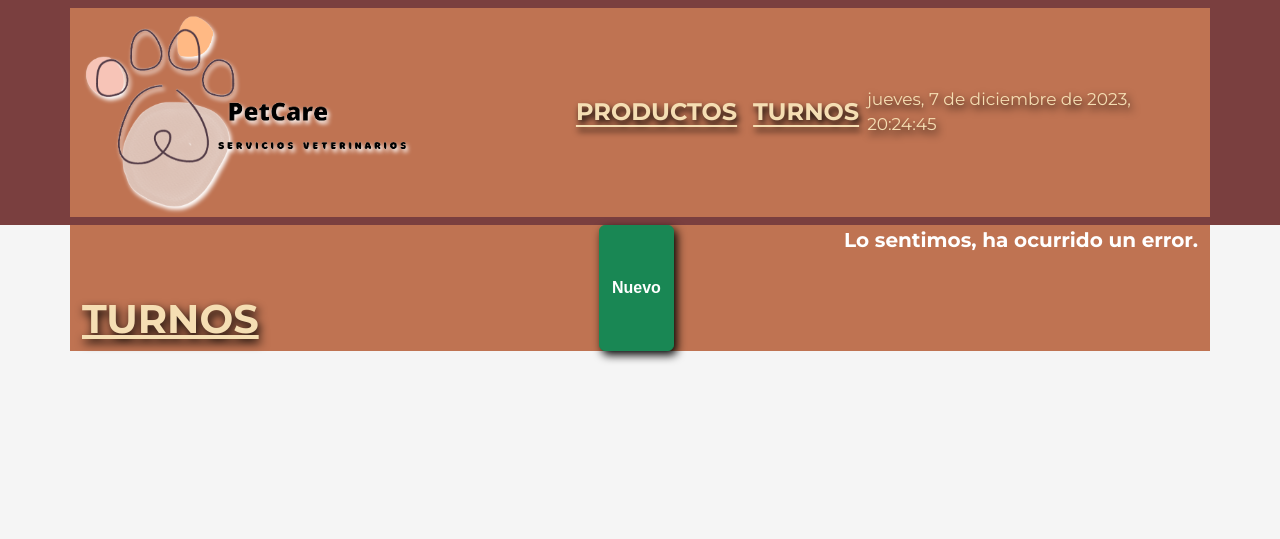
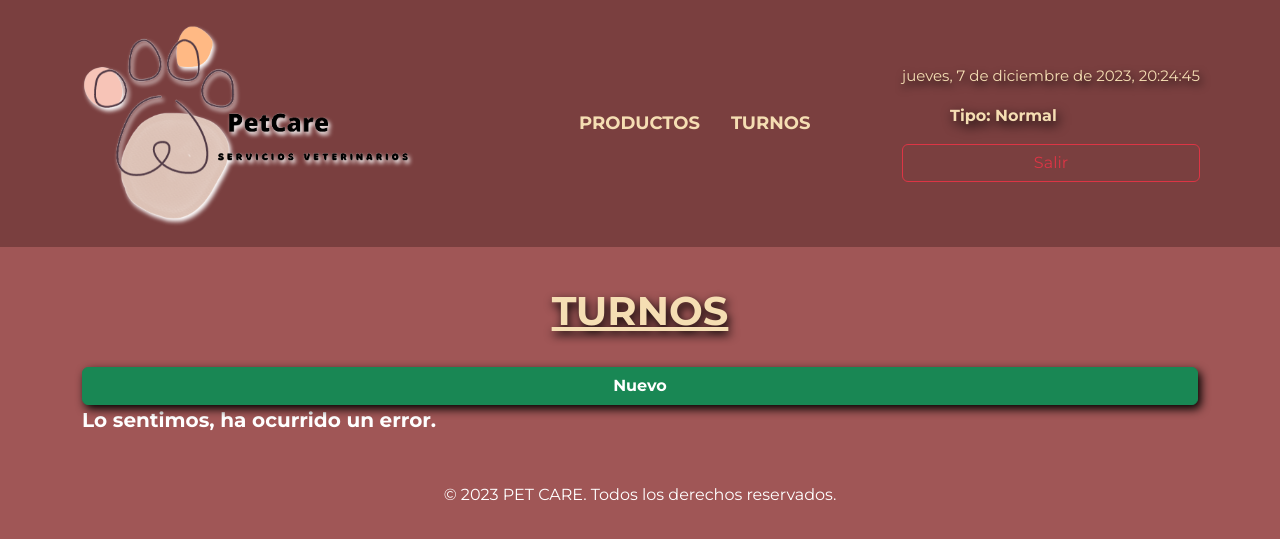
Before and after one commit to Luchito30/Crud-Python, a Flask app: template templates/turnos.html in a window 1280 px wide. Shown: the top 539 px of the page. Run offline with Flask 3, Linux system fonts and the light colour scheme; the template is opened without the code that fills it: values that come from a table or form of the project are taken from there, others are empty; data comes from the database, SQL or seed files in the repository; parts of the project's set-up code (start-up, migrations or seed data) failed here and were passed over; some libraries are stand-ins or nearby versions.

Commit message:
session, header-dash

```diff
--- a/Public/javascript/header.js
+++ b/Public/javascript/header.js
@@ -1,13 +1,41 @@
+// Leer la información de sesión
+const rol_id = sessionStorage.getItem('rol_id');
+const user = sessionStorage.getItem('user');
+
+function actualizarHora() {
+    const horaElemento = document.getElementById("horaActual");
+    horaElemento.textContent = obtenerFechaHoraActual();
+}
+
+function obtenerFechaHoraActual() {
+    const fechaHora = new Date();
+    const opciones = { weekday: 'long', year: 'numeric', month: 'long', day: 'numeric', hour: 'numeric', minute: 'numeric', second: 'numeric'};
+    return fechaHora.toLocaleDateString('es-ES', opciones);
+}
+
+// Actualizar la hora cada segundo
+setInterval(actualizarHora, 1000);
+
+// Función para cerrar sesión
+function salir() {
+    // Limpiar la información de la sesión
+    sessionStorage.removeItem('user');
+}
+
+// Construir el header con Bootstrap
 document.getElementById("header").innerHTML = `
-    <nav class="navbar navbar-expand-sm navbar-light">
-        <div class="container">
-            <a class="navbar-brand" href="./bienvenida.html"><img class="header__logo" src="../Public/Img/logo_petcare.png" alt="Logo"></a>
-            <button class="navbar-toggler d-lg-none" type="button" data-bs-toggle="collapse" data-bs-target="#collapsibleNavId" aria-controls="collapsibleNavId"
-                aria-expanded="false" aria-label="Toggle navigation">
-                <span class="navbar-toggler-icon"></span>
-            </button>
-            <div class="collapse navbar-collapse" id="collapsibleNavId">
-                <ul class="navbar-nav me-auto mt-2 mt-lg-0">
+<nav class="navbar navbar-expand-sm navbar-light">
+        <div class="container header__div">
+            <div class="d-flex align-items-center justify-content-between w-100">
+                <!-- Primera sección: Logo -->
+                <div class="d-flex align-items-center">
+                    <a class="navbar-brand" href="./bienvenida.html">
+                        <img class="header__logo" src="../Public/Img/logo_petcare.png" alt="Logo">
+                    </a>
+                </div>
+
+                <!-- Segunda sección: Menú de productos y turnos -->
+                <ul class="navbar-nav me-auto">
                     <li class="nav-item">
                         <a class="nav-link header__menu" href="./productos.html" aria-current="page">PRODUCTOS <span class="visually-hidden">(current)</span></a>
                     </li>
@@ -15,22 +43,22 @@ document.getElementById("header").innerHTML = `
                         <a class="nav-link header__menu" href="./turnos.html">TURNOS</a>
                     </li>
                 </ul>
-                <span class="nav-link header__hora" id="horaActual">${obtenerFechaHoraActual()}</span>
+
+                <!-- Tercera sección: Hora, Usuario y Salir -->
+                <div class="d-flex flex-column">
+                    <span class="nav-link header__hora mb-3" id="horaActual">${obtenerFechaHoraActual()}</span>
+                    <div class="d-flex flex-column">
+                        <div class="nav-link d-flex gap-5 mb-3">
+                            <span class="header__usartam">${user ? `Usuario: ${user}` : ''}</span>
+                            <span class="header__usartam">${rol_id === "1" ? 'Tipo: Admin' : 'Tipo: Normal'}</span>
+                        </div>
+                        <a class="btn btn-outline-danger" href="./index.html" onclick="salir()">Salir</a>
+                    </div>
+                </div>
             </div>
         </div>
     </nav>
-`;
+    `;
 
-function actualizarHora() {
-    const horaElemento = document.getElementById("horaActual");
-    horaElemento.textContent = obtenerFechaHoraActual();
-}
-
-// Actualizar la hora cada segundo
-setInterval(actualizarHora, 1000);
-
-function obtenerFechaHoraActual() {
-    const fechaHora = new Date();
-    const opciones = { weekday: 'long', year: 'numeric', month: 'long', day: 'numeric', hour: 'numeric', minute: 'numeric', second: 'numeric'};
-    return fechaHora.toLocaleDateString('es-ES', opciones);
-}
+    console.log("el rol_id:" + rol_id)
+    console.log("el user:" + user)
--- a/Public/stylesheet/ESTILOSNUEVO.CSS
+++ b/Public/stylesheet/ESTILOSNUEVO.CSS
@@ -45,7 +45,7 @@ li {
 
 
 }
-.container {
+.container__div {
     display: flex;
     justify-content: space-between;
     width: 100%;
--- a/Public/stylesheet/dashboard.css
+++ b/Public/stylesheet/dashboard.css
@@ -3,7 +3,17 @@
     font-weight: 700;
     text-align: center;
     text-decoration: underline;
-    margin-top: 70px;
+    margin-top: 40px;
+    color: wheat;
+    filter: drop-shadow(2px 4px 5px black);
+}
+
+.main__subtitulo{
+    font-family: 'Montserrat', sans-serif;
+    font-weight: 700;
+    text-align: center;
+    text-decoration: underline;
+    margin-top: 25px;
     color: wheat;
     filter: drop-shadow(2px 4px 5px black);
 }
--- a/Public/stylesheet/header-dash.css
+++ b/Public/stylesheet/header-dash.css
@@ -1,23 +1,56 @@
 .header__logo {
-    width: 70%;
+    max-width: 70%;
+    height: auto;
     filter: drop-shadow(2px 3px 2px white);
 }
 
-.header__menu{
+.header__menu {
     color: wheat;
-    font-size: 24px;
+    font-size: 18px;
     font-weight: 700;
-    filter: drop-shadow(2px 4px 3px black);
-    text-decoration: underline;
-    text-underline-position: under;
+    text-decoration: none;
+    margin-right: 15px;
 }
 
-.header__form{
-    width: 50%;
+.header__menu:hover {
+    text-decoration: underline;
 }
 
-.header__hora{
+.header__hora {
     color: wheat;
-    font-size: 17px;
+    font-size: 15px;
     filter: drop-shadow(2px 4px 4px black);
 }
+
+.header__div {
+    background-color: #7a3f3f;
+    padding: 10px;
+    width: 100%;
+}
+
+.header__user {
+    color: white;
+    margin-right: 10px;
+}
+
+.header__btn-salir {
+    margin-top: 5px;
+}
+
+.header__usartam{
+    font-size: 16px;
+    color: wheat;
+    filter: drop-shadow(2px 4px 6px black);
+    font-weight: 700;
+    font-family: 'Montserrat', sans-serif;
+}
+
+@media (max-width: 767px) {
+    .header__logo {
+        max-width: 100%;
+    }
+    .header__menu {
+        margin-right: 0;
+        margin-bottom: 10px;
+    }
+}
--- a/Public/stylesheet/logeo.css
+++ b/Public/stylesheet/logeo.css
@@ -1,8 +1,3 @@
-body {
-    background-color: #f5f5f5;
-    margin: 0;
-}
-
 .container-fluid {
     height: 100vh;
 }
@@ -68,6 +63,7 @@ body {
     margin-top: 30px;
     width: 25%;
     filter: drop-shadow(2px 4px 6px black);
+    margin-right: 50px;
 }
 
 .form__boton--a{
--- a/Public/stylesheet/servicios.css
+++ b/Public/stylesheet/servicios.css
@@ -23,6 +23,10 @@ li {
     --text-color-inverse: orange;
     --navbar-shallow-color: hsl(0, 24%, 93%);
     --menu-mobile-background-color: #F7C4B7;
+}
+
+.body{
+    background-color: white;
 }
 
 /* Body */
--- a/app.py
+++ b/app.py
@@ -1,5 +1,5 @@
 # Importación de módulos necesarios
-from flask import Flask, jsonify, request,redirect, url_for, session
+from flask import Flask, jsonify, request,redirect, url_for, session, render_template
 from flask_sqlalchemy import SQLAlchemy
 from marshmallow import Schema, fields, ValidationError
 from flask_cors import CORS
@@ -7,6 +7,7 @@ from flask_marshmallow import Marshmallow
 from sqlalchemy import func
 from flask_bcrypt import Bcrypt
 import datetime
+from functools import wraps
 
 # Creación de la aplicación Flask
 app = Flask(__name__)
@@ -22,6 +23,40 @@ app.config['SQLALCHEMY_TRACK_MODIFICATIONS'] = False
 db = SQLAlchemy(app)
 ma = Marshmallow(app)
 bcrypt = Bcrypt(app)
+
+# decorador que verifica si el usuario está autenticado
+def login_required(func):
+    @wraps(func)
+    def decorated_function(*args, **kwargs):
+        if 'user' not in session:
+            return redirect(url_for('login'))
+        return func(*args, **kwargs)
+    return decorated_function
+
+@app.route('/bienvenida.html')
+@login_required
+def bienvenida():
+    return render_template('index.html')
+
+@app.route('/productos.html')
+@login_required
+def productos():
+    return render_template('productos.html')
+
+@app.route('/turnos.html')
+@login_required
+def turnos():
+    return render_template('turnos.html')
+
+@app.route('/turno_update.html')
+@login_required
+def turno_update():
+    return render_template('turno_update.html')
+
+@app.route('/productos_update.html')
+@login_required
+def productos_update():
+    return render_template('productos_update.html')
 
 # Definición del modelo de datos
 class Rol(db.Model):
@@ -98,7 +133,8 @@ def login():
             if bcrypt.check_password_hash(usuario.password, password):
                 # Guardar información de sesión
                 session['user'] = usuario.user
-                return jsonify({'mensaje': 'Inicio de sesión exitoso'})
+                session['rol_id'] = usuario.rol_id  # Agregar rol_id a la sesión
+                return jsonify({'mensaje': 'Inicio de sesión exitoso', 'rol_id': usuario.rol_id})
             else:
                 return jsonify({'error': 'Contraseña incorrecta'}), 401
         else:
@@ -106,6 +142,7 @@ def login():
 
     except Exception as e:
         return jsonify({'error': f'Error en el servidor: {str(e)}'}), 500
+
 
 # Definición del modelo de datos
 class Producto(db.Model):
--- a/templates/Contacto-PetCare.html
+++ b/templates/Contacto-PetCare.html
@@ -76,7 +76,7 @@
     </div>
 
 
-    <div class="container">
+    <div class="container__div">
         <div class="column" id="contact-form">
             <h2>Dejanos tu mensaje</h2>
             <form  id="contactForm" >
--- a/templates/servicios.html
+++ b/templates/servicios.html
@@ -19,7 +19,7 @@
 
 </head>
 
-<body>
+<body class="body">
     <!-- header -->
     <header class="header">
         <!-- logo -->
--- a/templates/turno_nuevo.html
+++ b/templates/turno_nuevo.html
@@ -32,6 +32,7 @@
             margin: 40px auto;
             width: 500px;
             padding: 20px;
+            color: black;
             border-radius: 15px;
             box-shadow: 0px 0px 10px 0px #000000;
           "
--- a/templates/turno_update.html
+++ b/templates/turno_update.html
@@ -32,6 +32,7 @@
             margin: 40px auto;
             width: 500px;
             padding: 20px;
+            color: black;
             border-radius: 15px;
             box-shadow: 0px 0px 10px 0px #000000;
           "
--- a/templates/turnos.html
+++ b/templates/turnos.html
@@ -32,51 +32,52 @@
                 </section>
                 <section v-else>
                     <section>
-                        <h2 class="main__titulo">Turno Próximo</h2>
+                        <h2 class="main__titulo">Próximo Turno</h2>
                         <div v-if="turnoProximo" class="main__conteiner-description turno--proximo">
-                            <!-- Mostrar detalles del turno próximo aquí -->
-                            <p>ID: {{ turnoProximo.id }}</p>
-                            <p>{{ turnoProximo.fecha }} - {{ turnoProximo.hora }}</p>
-                            <p>{{ turnoProximo.paciente_nombre }} - {{ turnoProximo.especialidad }}</p>
+                            <div class="card text-dark bg-light mb-4 main__proximo">
+                                <div class="card-body">
+                                    <p class="card-title">ID: {{ turnoProximo.id }}</p>
+                                    <p class="card-text">{{ turnoProximo.fecha }} - {{ turnoProximo.hora }}</p>
+                                    <p class="card-text">{{ turnoProximo.paciente_nombre }} - {{ turnoProximo.especialidad }}</p>
+                                </div>
+                            </div>
                         </div>
                         <div v-else>
                             <p>No hay turno próximo.</p>
                         </div>
                     </section>
-                    <section>
-                        <h2 class="main__titulo">Turnos Pasados</h2>
-                        <div v-if="turnosPasados.length > 0" class="main__conteiner-description main__containerto">
-                            <!-- Mostrar detalles de los turnos pasados aquí -->
-                            <ul class="main__listadoturno">
-                                <li v-for="turno in turnosPasados" :key="turno.id">
+                    <section class="mb-4">
+                        <h2 class="main__subtitulo mb-4">Turnos Pasados</h2>
+                        <div v-if="turnosPasados.length > 0" class="main__conteiner-description d-flex justify-content-center gap-5 flex-wrap mb-4">
+                            <div v-for="turno in turnosPasados" :key="turno.id" class="card text-dark bg-light me-2 mb-2 main__pasado">
+                                <div class="card-body">
                                     <p>ID: {{ turno.id }}</p>
                                     <p>{{ turno.fecha }} - {{ turno.hora }}</p>
                                     <p>{{ turno.paciente_nombre }} - {{ turno.especialidad }}</p>
-                                </li>
-                            </ul>
+                                </div>
+                            </div>
                         </div>
                         <div v-else>
                             <p>No hay turnos vencidos.</p>
                         </div>
                     </section>
-
-                    <section>
+                    <section class="mb-4">
                         <div class="table-responsive">
-                            <table class="table table-bordered talbe__conteiner">
-                                <thead>
+                            <table class="table table-bordered table-hover talbe__conteiner">
+                                <thead class="table-dark">
                                     <tr>
-                                        <th class="text-center talbe-titulotable" scope="col">Id</th>
-                                        <th class="text-center talbe-titulotable" scope="col">Fecha</th>
-                                        <th class="text-center talbe-titulotable" scope="col">Hora</th>
-                                        <th class="text-center talbe-titulotable" scope="col">Nombre del Paciente</th>
-                                        <th class="text-center talbe-titulotable" scope="col">Especialidad</th>
-                                        <th class="text-center talbe-titulotable" scope="col">Estado</th>
-                                        <th class="text-center talbe-titulotable" scope="col">Notas</th>
-                                        <th class="text-center talbe-titulotable" scope="col">Acciones</th>
+                                        <th class="text-center" scope="col">Id</th>
+                                        <th class="text-center" scope="col">Fecha</th>
+                                        <th class="text-center" scope="col">Hora</th>
+                                        <th class="text-center" scope="col">Nombre del Paciente</th>
+                                        <th class="text-center" scope="col">Especialidad</th>
+                                        <th class="text-center" scope="col">Estado</th>
+                                        <th class="text-center" scope="col">Notas</th>
+                                        <th class="text-center" scope="col">Acciones</th>
                                     </tr>
                                 </thead>
                                 <tbody>
-                                    <tr class="" v-for="turno in turnos" :key="turno.id">
+                                    <tr v-for="turno in turnos" :key="turno.id" class="table-row-hover">
                                         <td class="fw-bold text-center talbe-contenido" scope="row">{{ turno.id }}</td>
                                         <td class="text-center talbe-contenido">{{ turno.fecha }}</td>
                                         <td class="text-center talbe-contenido">{{ turno.hora }}</td>
@@ -85,13 +86,13 @@
                                         <td class="text-center talbe-contenido">{{ turno.estado }}</td>
                                         <td class="text-center talbe-contenido">{{ turno.notas }}</td>
                                         <td>
-                                            <div class="d-flex justify-content-center">
-                                                <a class="btn btn-primary boton__actions"
-                                                    :href="'turno_update.html?id=' + turno.id"><i
-                                                        class="fa-solid fa-pen-to-square"></i></a>
-                                                <button type="button" class="btn btn-danger ms-2 boton__actions"
-                                                    v-on:click="eliminar(turno.id)"><i
-                                                        class="fa-solid fa-trash"></i></button>
+                                            <div class="d-flex justify-content-center gap-2 flex-wrap">
+                                                <a class="btn btn-primary btn-sm me-1" :href="'turno_update.html?id=' + turno.id">
+                                                    <i class="fa-solid fa-pen-to-square"></i> Editar
+                                                </a>
+                                                <button type="button" class="btn btn-danger btn-sm" v-on:click="eliminar(turno.id)">
+                                                    <i class="fa-solid fa-trash"></i> Eliminar
+                                                </button>
                                             </div>
                                         </td>
                                     </tr>
@@ -123,8 +124,8 @@
             </div>
         </div>
     </main>
-    <footer>
-        <!-- Coloca tu pie de página aquí -->
+    <footer class="mt-5 text-center">
+        <p>&copy; 2023 PET CARE. Todos los derechos reservados.</p>
     </footer>
     <script src="https://cdn.jsdelivr.net/npm/@popperjs/core@2.11.6/dist/umd/popper.min.js"
         integrity="sha384-oBqDVmMz9ATKxIep9tiCxS/Z9fNfEXiDAYTujMAeBAsjFuCZSmKbSSUnQlmh/jp3"
```
Also changed, not shown: other parts of Public/stylesheet/dashboard.css (+42 -8 lines), Public/javascript/logeo.js (+5 -5 lines), templates/productos.html (+65 -41 lines).
